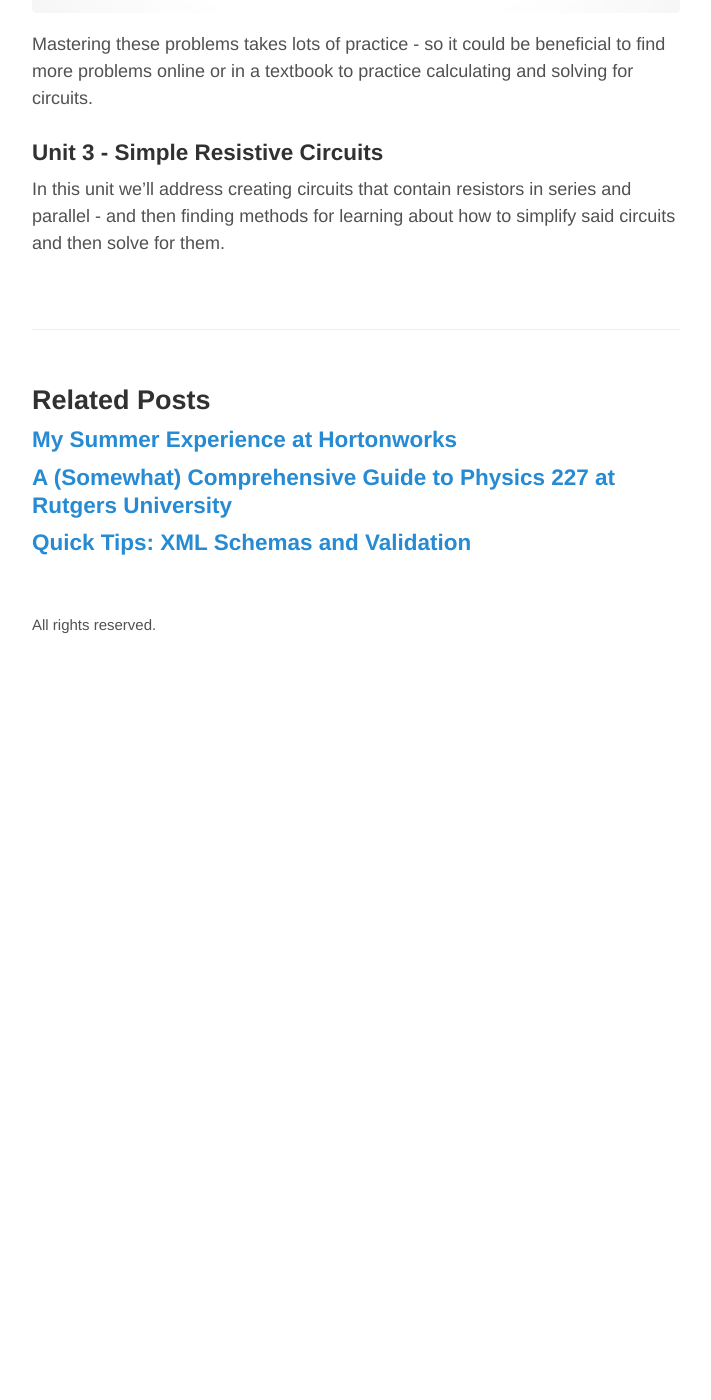
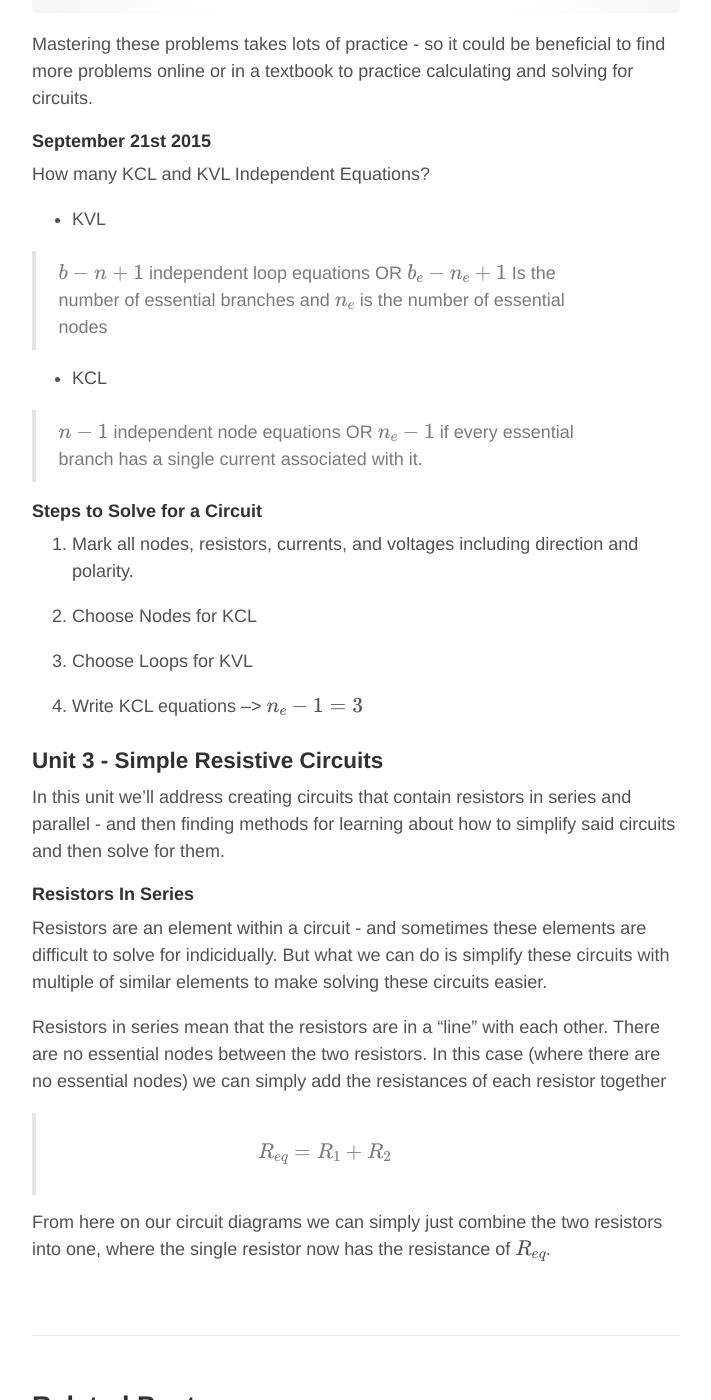
Before and after one commit to ZacBlanco/zacblanco.github.io, a Jekyll site: the page built from _posts/2015-9-3-guide-principles-electrical-engineering.md, in a window 1280 px wide and 1400 px high, scrolled down 15947 px. Shown: the whole window, without its empty margins (284-995 px from the left). Built offline with Jekyll 4.4.1, drawn with Linux system fonts in a browser that asks for light colours; formulas are drawn with MathJax 3; comment, search, counter and statistics services are not loaded; before the commit the page ends 16585 px from its top, so only the background shows below that.

Commit message:
sept 21st ee guide updae

```diff
--- a/_posts/2015-9-3-guide-principles-electrical-engineering.md
+++ b/_posts/2015-9-3-guide-principles-electrical-engineering.md
@@ -378,6 +378,40 @@ So what exactly does this mean? It means that we can pick _any_ closed loop in t
 
 Mastering these problems takes lots of practice - so it could be beneficial to find more problems online or in a textbook to practice calculating and solving for circuits.
 
+#### September 21st 2015
+
+How many KCL and KVL Independent Equations?
+
+- KVL
+
+> $$ b-n+1 $$ independent loop equations OR $$ b_e - n_e + 1 $$ Is the number of essential branches and $$n_e$$ is the number of essential nodes
+
+- KCL
+
+> $$ n - 1 $$ independent node equations OR $$ n_e - 1 $$ if every essential branch has a single current associated with it.
+
+##### Steps to Solve for a Circuit
+
+1. Mark all nodes, resistors, currents, and voltages including direction and polarity.
+
+2. Choose Nodes for KCL
+
+3. Choose Loops for KVL
+
+4. Write KCL equations --> $$ n_e - 1 = 3 $$
+
+
 ### Unit 3 - Simple Resistive Circuits
 
 In this unit we'll address creating circuits that contain resistors in series and parallel - and then finding methods for learning about how to simplify said circuits and then solve for them.
+
+#### Resistors In Series
+
+Resistors are an element within a circuit - and sometimes these elements are difficult to solve for indicidually. But what we can do is simplify these circuits with multiple of similar elements to make solving these circuits easier.
+
+
+Resistors in series mean that the resistors are in a "line" with each other. There are no essential nodes between the two resistors. In this case (where there are no essential nodes) we can simply add the resistances of each resistor together
+
+> $$ R_{eq} = R_1 + R_2 $$
+
+From here on our circuit diagrams we can simply just combine the two resistors into one, where the single resistor now has the resistance of $$ R_{eq} $$.
```
Also changed, not shown: 1 other file.
